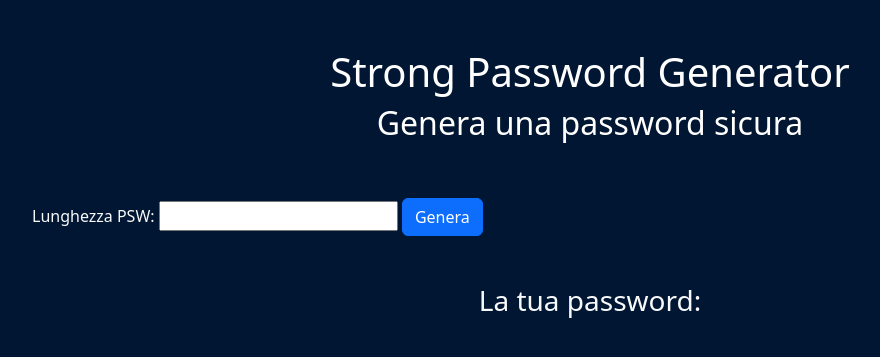
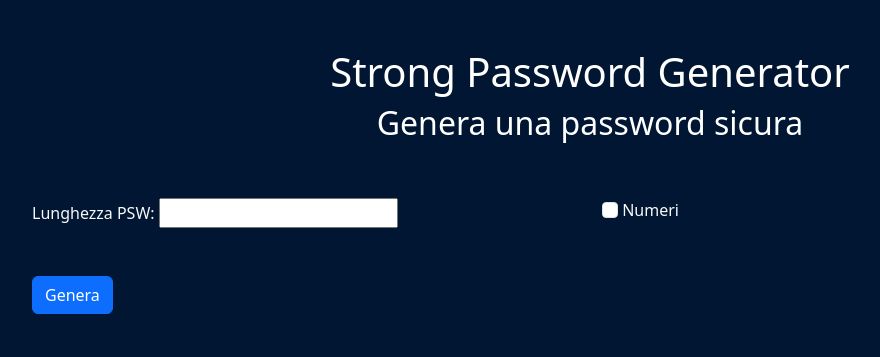
Before and after one commit to LucaFaedda/php-strong-password-generator, a PHP site: page / in a window 1280 px wide. Shown: the top 357 px of the page, without its empty margins (50-930 px from the left). Run offline with PHP 8.4, Linux system fonts and the light colour scheme.

Commit message:
aggiunto numeri

```diff
--- a/function.php
+++ b/function.php
@@ -4,19 +4,40 @@ ini_set('display_errors', 1);
 ini_set('display_startup_errors', 1);
 error_reporting(E_ALL);
 
+
+
+
 function generatePsw($lunghezza)
 {
+    if(isset($_GET['numeri']) && $_GET['numeri'] !== false){
+        $numeri = $_GET['numeri'];
+    }
+    else{
+        $numeri = null;
+    }
+    $password = '';
+    if($numeri){
+        $valori = 'abcdefghijklmnopqurstuvwyzABCDEFGHIJKLMNOPQURSTUVWYZ0123456789!?%&';
+        for($i = 0; $i<$lunghezza ; $i++){
+            $password .= $valori[rand(0, strlen($valori) - 1)];
 
-    $valori = 'abcdefghijklmnopqurstuvwyzABCDEFGHIJKLMNOPQURSTUVWYZ0123456789!?%&';
-    $password = '';
-    for($i = 0; $i<$lunghezza ; $i++){
-        $password .= $valori[rand(0, strlen($valori) - 1)];
+            // passo i valori randomici da 0 ad un massimo della lunghezza di valori quindi se ho come valore massimo 80 nella stringa valori non posso randomizzare più di 80 volte
 
-        // passo i valori randomici da 0 ad un massimo della lunghezza di valori quindi se ho come valore massimo 80 nella stringa valori non posso randomizzare più di 80 volte
+        }
 
     }
+    else{
+        $valori = 'abcdefghijklmnopqurstuvwyzABCDEFGHIJKLMNOPQURSTUVWYZ!?%&';
+        for($i = 0; $i<$lunghezza ; $i++){
+            $password .= $valori[rand(0, strlen($valori) - 1)];
 
+            // passo i valori randomici da 0 ad un massimo della lunghezza di valori quindi se ho come valore massimo 80 nella stringa valori non posso randomizzare più di 80 volte
+
+        }
+    }
     return $password;
+
+
 };
 
 ?>
--- a/index.php
+++ b/index.php
@@ -5,6 +5,7 @@
     error_reporting(E_ALL);
 
     include './function.php';
+
 
     // if(isset($_GET['psw']) && $_GET['psw'] !== ''){
     //     $lunghezza = $_GET['psw'];
@@ -14,8 +15,6 @@
     // else{
     //     echo 'decidi lunghezza password';
     // }
-
-
 
 
 
@@ -42,14 +41,28 @@
         </div>
         <div class="col-12 mt-5">
             <form action="./my_psw.php" method="GET">
-                <label class="text-light">Lunghezza PSW: </label>
-                <input type="number" name="psw"  >
-                <button type="submit" class="btn btn-primary">Genera</button>
+                <div class="row">
+                    <div class="col-6">
+                        <label class="text-light">Lunghezza PSW: </label>
+                        <input type="number" name="psw"  >
+                    </div>
+                    <div class="col-6">
+                        <input class="form-check-input" type="checkbox" name="numeri" value="true">
+                        <label class="form-check-label text-light">Numeri</label>
+                    </div>
+                </div>
+                <div class="row mt-5">
+                    <div class="col-12" >
+                        <button type="submit" class="btn btn-primary">Genera</button>
+
+                    </div>
+                </div>
+
             </form>
         </div>
         <div class="row mt-5">
             <div class="col-12 text-center">
-                <h3 class="text-light">La tua password:</h3>
+                <!-- <h3 class="text-light">La tua password:</h3>
                 <h3 class="text-danger"> <?php
                 // if(isset($_GET['psw']) && $_GET['psw'] !== ''){
                 //     $lunghezza = $_GET['psw'];
@@ -58,7 +71,7 @@
                 // }
                 // else{
                 //     echo 'Decidi lunghezza password';
-                // }  ?> </h3>
+                // }  ?> </h3> -->
             </div>
         </div>
     </div>
--- a/my_psw.php
+++ b/my_psw.php
@@ -11,6 +11,10 @@ include './function.php';
 
 $_SESSION['psw'] = $_GET['psw']; // qua passo il parametro di get a session
 $lunghezza = $_GET['psw'];
+
+
+
+
 
 ?>
 
@@ -29,6 +33,7 @@ $lunghezza = $_GET['psw'];
         <div class="row mt-5">
             <div class="col-12 text-center mt-5 text-light">
                 <h1>La tua password: <?php echo generatePsw($lunghezza);?> </h1>
+                <h4>Numero caratteri scelti: <?php echo $lunghezza; ?></h4>
             </div>
         </div>
     </div>
```
